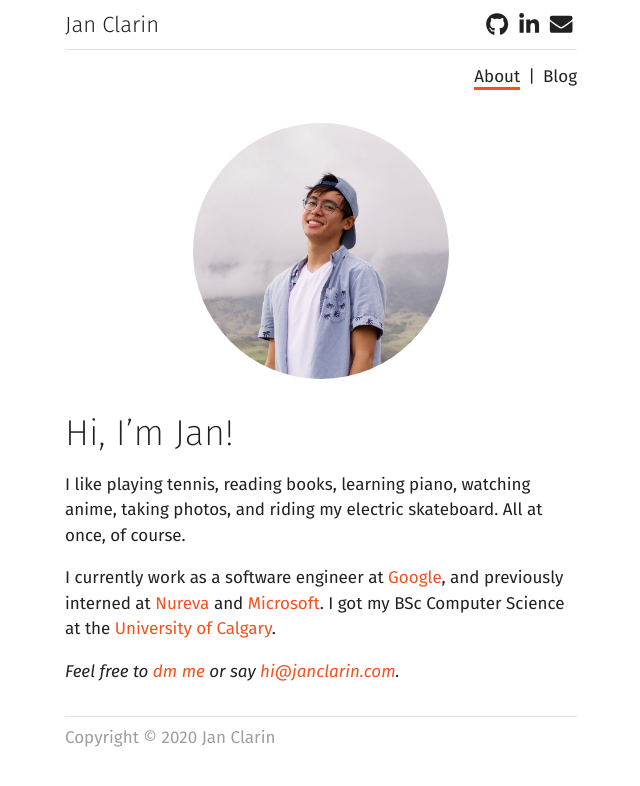
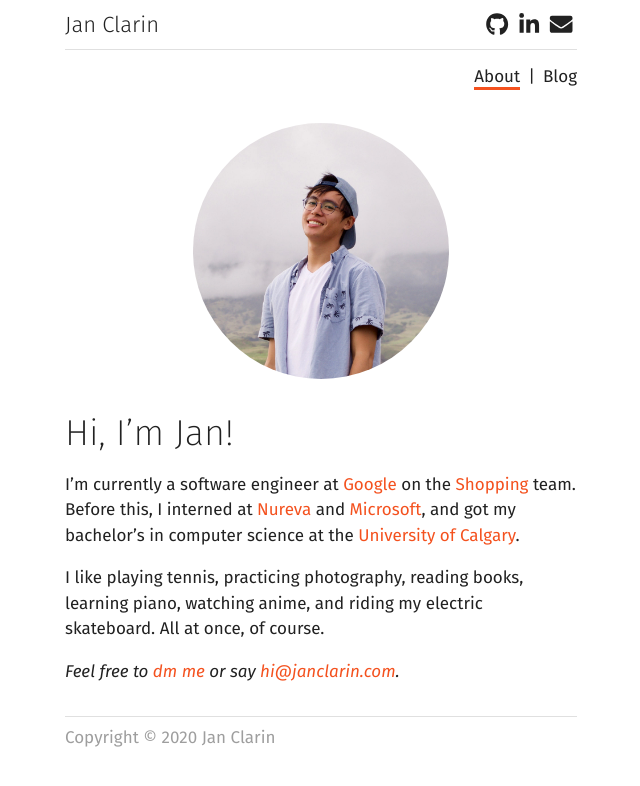
Before and after one commit to janclarin/janclarin.github.io, a Jekyll site: the page built from about.md, in a window 1280 px wide. Shown: the top 786 px of the page, without its empty margins (319-959 px from the left). Built offline with Jekyll 4.4.1, drawn with Linux system fonts in a browser that asks for light colours; nearby versions of some CDN libraries; comment, search, counter and statistics services are not loaded.

Commit message:
Update about content

```diff
--- a/about.md
+++ b/about.md
@@ -10,14 +10,15 @@ permalink: /about/
 
 # Hi, I'm Jan!
 
-I like playing tennis, reading books, learning piano, watching anime,
-taking photos, and riding my electric skateboard. All at once, of&nbsp;course.
+I'm currently a software engineer at [Google](https://about.google) on the
+[Shopping](https://shopping.google.com) team. Before this, I interned at
+[Nureva](https://www.nureva.com) and
+[Microsoft](/2016/10/18/interning-at-microsoft.html), and got my bachelor's
+in computer science at the
+[University&nbsp;of&nbsp;Calgary](https://www.ucalgary.ca).
 
-I currently work as a software engineer at [Google](https://about.google),
-and previously interned at [Nureva](https://www.nureva.com) and
-[Microsoft](/2016/10/18/interning-at-microsoft.html).
-I got my BSc Computer Science at the
-[University&nbsp;of&nbsp;Calgary](https://www.ucalgary.ca).
+I like playing tennis, practicing photography, reading books, learning piano,
+watching anime, and riding my electric skateboard. All at once, of course.
 
 *Feel free to
 [dm&nbsp;me](https://twitter.com/{{ site.social_links.twitter }})
```
